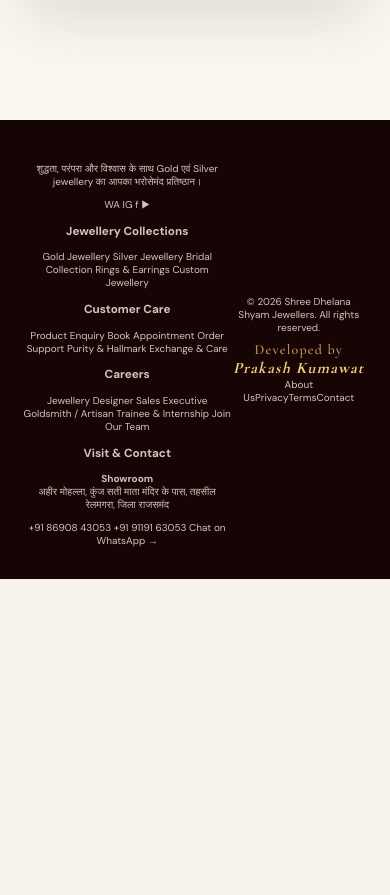
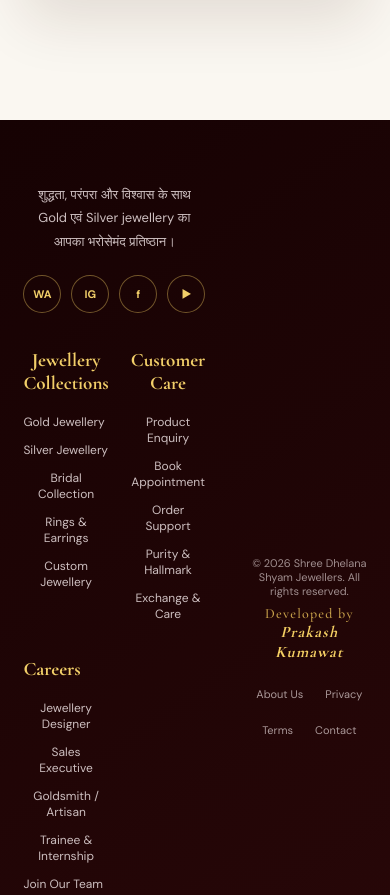
Before and after one commit to prakashkumawat07/shree-dhelana-shyam-jewellers., a website: page public/index.html in a window 390 px wide. Shown: the part 5363-6258 px from the top of the page. Before the commit the page ends 5942 px from the top, so only its background shows below. Drawn offline with nearby package versions, Linux system fonts and the light colour scheme; no server answers.

Commit message:
Style responsive jewellery footer

```diff
--- a/public/styles.css
+++ b/public/styles.css
@@ -87,3 +87,13 @@
 @media(max-width:900px){.service-grid,.reviews-grid{grid-template-columns:1fr}.inline-admin-form{grid-template-columns:1fr 1fr}}
 
 .footer-credit{text-align:center}.footer-credit p{margin:0 0 7px}.footer-credit span{font-family:"Cormorant Garamond",serif;font-size:14px;letter-spacing:1.2px;color:#c9a24b}.footer-credit strong{color:#f4cf63;font-style:italic;font-size:16px}
+
+.site-footer{background:linear-gradient(145deg,#160203,#2b0809);color:#fff;padding:0}
+.footer-main{display:grid;grid-template-columns:1.45fr repeat(4,1fr);gap:42px;padding:70px 6% 55px;border-bottom:1px solid rgba(255,255,255,.12)}
+.footer-about .footer-brand{justify-content:flex-start;margin-bottom:20px}.footer-about>p{max-width:300px;color:#cdbfc0;font-size:13px;line-height:1.8}
+.footer-socials{display:flex;gap:10px;margin-top:22px}.footer-socials a{width:38px;height:38px;border:1px solid rgba(244,207,99,.4);border-radius:50%;display:grid;place-items:center;color:var(--gold2);font-size:11px;font-weight:800;transition:.25s}.footer-socials a:hover{background:var(--gold);color:#210506;transform:translateY(-3px)}
+.footer-column{display:flex;flex-direction:column;align-items:flex-start;gap:12px}.footer-column h3{font-family:"Cormorant Garamond",serif;color:var(--gold2);font-size:19px;margin:0 0 8px}.footer-column a{color:#cdbfc0;font-size:12px;transition:.2s}.footer-column a:hover{color:#fff;padding-left:4px}.footer-column p{color:#cdbfc0;font-size:12px;line-height:1.7;margin:0}.footer-column p b{color:#fff}
+.footer-whatsapp{margin-top:8px!important;color:var(--gold2)!important;font-weight:700}
+.footer-bottom{display:flex;justify-content:space-between;align-items:center;gap:25px;padding:22px 6%}.footer-bottom .footer-credit{text-align:left}.footer-bottom .footer-credit p{font-size:11px;color:#9f8d8e}.footer-legal{display:flex;gap:22px}.footer-legal a{color:#aa9899;font-size:11px}.footer-legal a:hover{color:var(--gold2)}
+@media(max-width:1100px){.footer-main{grid-template-columns:repeat(3,1fr)}}
+@media(max-width:720px){.footer-main{grid-template-columns:1fr 1fr;padding:50px 6%;gap:35px 22px}.footer-about,.footer-contact{grid-column:1/-1}.footer-bottom{flex-direction:column;text-align:center}.footer-bottom .footer-credit{text-align:center}.footer-legal{flex-wrap:wrap;justify-content:center}}
```
